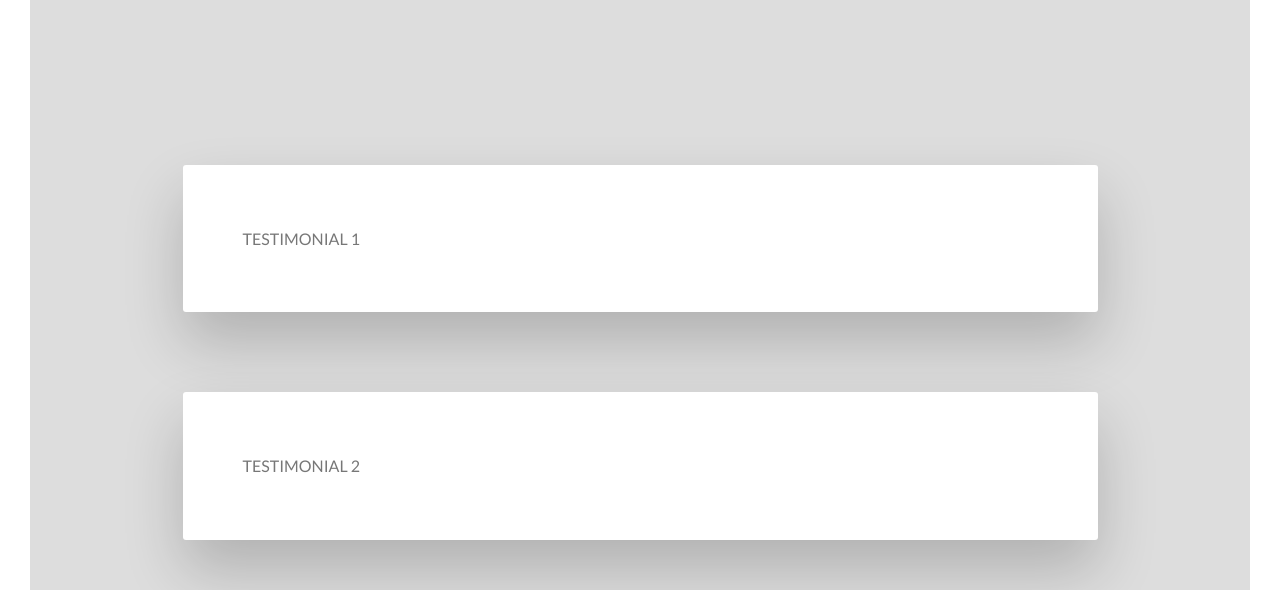
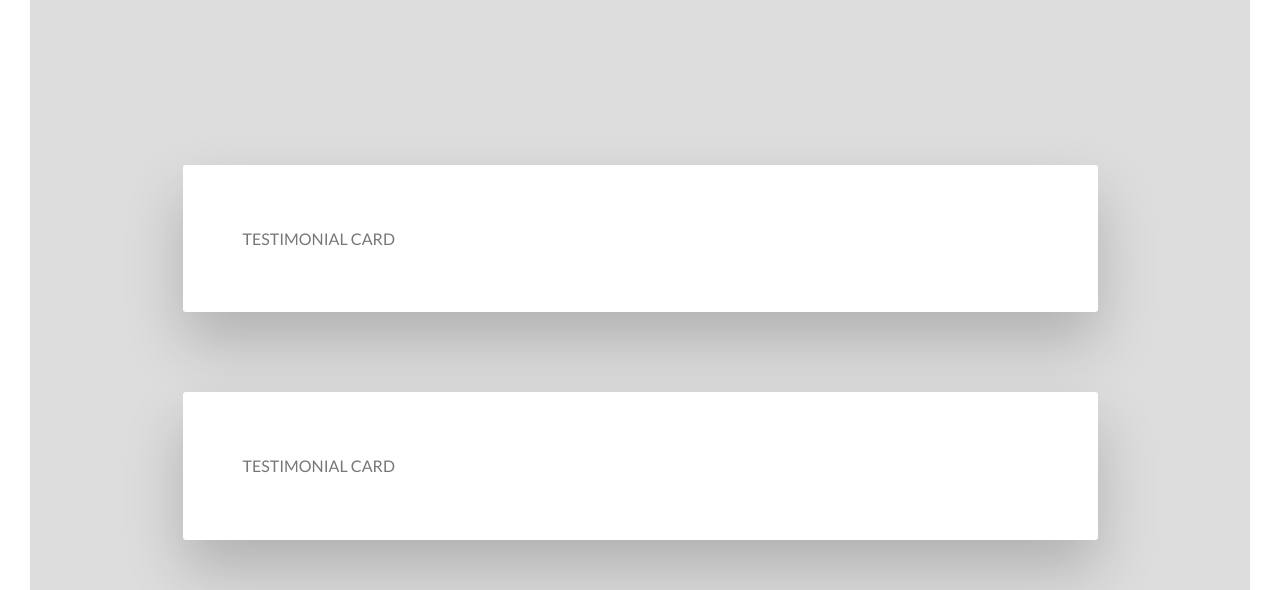
Before and after one commit to dario-piotrowicz/VueJS3-CSS_demo_Natours_website_miniproject, a Vue app: page / in a window 1280 px wide. Shown: the part 3789-4379 px from the top of the page. Built offline with nearby package versions, Linux system fonts and the light colour scheme.

Commit message:
fixed the base template for the testimonial-card component

```diff
--- a/src/components/TestimonialCard.vue
+++ b/src/components/TestimonialCard.vue
@@ -1,9 +1,6 @@
 <template>
     <div class="testimonial-card">
-        TESTIMONIAL 1
-    </div>
-    <div class="testimonial-card">
-        TESTIMONIAL 2
+        TESTIMONIAL CARD
     </div>
 </template>
 
--- a/src/components/sections/Testimonials.vue
+++ b/src/components/sections/Testimonials.vue
@@ -3,6 +3,7 @@
         <div class="text-centering-container">
             <h2 class="testimonials__heading">We make people genuinely happy</h2>
         </div>
+        <testimonial-card></testimonial-card>
         <testimonial-card></testimonial-card>
     </section>
 </template>
```
